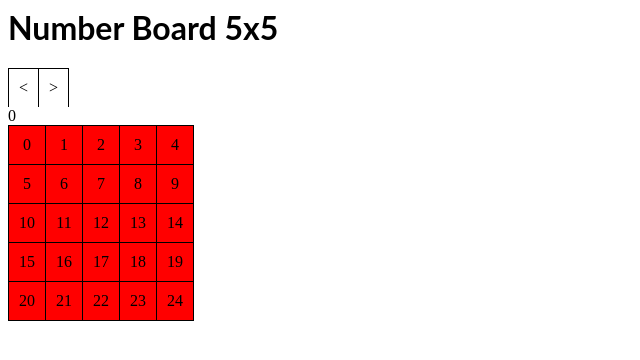
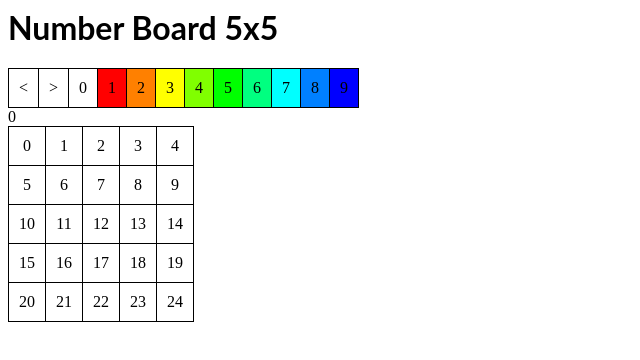
Before and after one commit to alfu32/stackblitz-react-numberboard, a React (Create React App) app: page / in a window 1280 px wide. Shown: the top 360 px of the page, without its empty margins (0-640 px from the left). Built offline with nearby package versions, Linux system fonts and the light colour scheme.

Commit message:
4 files modified

```diff
--- a/src/App.js
+++ b/src/App.js
@@ -4,31 +4,45 @@ import Board from './Board';
 
 export default function App() {
   const [size, setSize] = useState(5);
+  const [color, setColor] = useState(5);
   // const [alphabet, setAlphabet] = useState('0123456789');
   return (
     <div>
       <h1>
         Number Board {size}x{size}{' '}
       </h1>
+      <div className="table">
         <div className="row">
           <div
             className="cell"
             onClick={(e) => setSize(size > 3 ? size - 1 : size)}
-        >
-          {'<'}
-        </div>
+          >{'<'}</div>
           <div
             className="cell"
             onClick={(e) => setSize(size < 52 ? size + 1 : size)}
-        >
-          {'>'}
-        </div>
+          >{'>'}</div>
+          {
+            new Array(10).fill(0).map(
+              (c,i) => {
+                const className = 'cell'+(
+                  i == color ? ' selected':''
+                )
+                return (
+                  <div
+                    className={className}
+                    hue={i}
+                    onClick={(e) => setColor(i)}
+                  >{i}</div>)
+              }
+            )
+          }
           {/*<select className="cell" onChange={(e) => setAlphabet(e.target.value)}>
             <option value="01234567890">decimal</option>
             <option value="0123456789abcdef">hexa</option>
           </select>*/}
         </div>
-      <Board size={size} />
+      </div>
+      <Board size={size} color={color} />
     </div>
   );
 }
--- a/src/Board.css
+++ b/src/Board.css
@@ -11,6 +11,13 @@
   border-top: 1px solid black;
   text-align: center;
 }
+
+.cell {
+  cursor: pointer;
+}
+.cell.selected{
+  border-bottom:3px solid black;
+}
 .cell:last-child {
   border-right: 1px solid black;
 }
--- a/src/Board.js
+++ b/src/Board.js
@@ -2,7 +2,7 @@ import React, { useState } from 'react';
 import './Board.css';
 import Cell from './Cell';
 
-export default function Board({ alphabet, size, children }) {
+export default function Board({ color, alphabet, size, children }) {
   const [vals,setValues] = useState([])
   const array = new Array(size).fill(0);
   const values = [...vals];
@@ -25,7 +25,8 @@ export default function Board({ alphabet, size, children }) {
                   click={
                     e => {
                       console.log(values);
-                      values[index]=0 +((value + 1)%12);
+                      values[index]=value?0:color;
+                      // values[index]=0 +((value + 1)%12);
                       setValues(values);
                     }
                   }
--- a/src/Cell.css
+++ b/src/Cell.css
@@ -1,43 +1,43 @@
 [hue='0'] {
+  background: hsl(0, 0%, 100%);
+}
+[hue='1'] {
   background: hsl(0, 100%, 50%);
 }
-[hue='1'] {
+[hue='2'] {
   background: hsl(30, 100%, 50%);
 }
-[hue='2'] {
+[hue='3'] {
   background: hsl(60, 100%, 50%);
 }
-[hue='3'] {
+[hue='4'] {
   background: hsl(90, 100%, 50%);
 }
-[hue='4'] {
+[hue='5'] {
   background: hsl(120, 100%, 50%);
 }
-[hue='5'] {
+[hue='6'] {
   background: hsl(150, 100%, 50%);
 }
-[hue='6'] {
+[hue='7'] {
   background: hsl(180, 100%, 50%);
 }
-[hue='7'] {
+[hue='8'] {
   background: hsl(210, 100%, 50%);
 }
-[hue='8'] {
+[hue='9'] {
   background: hsl(240, 100%, 50%);
 }
-[hue='9'] {
+[hue='10'] {
   background: hsl(270, 100%, 50%);
 }
-[hue='10'] {
+[hue='11'] {
   background: hsl(300, 100%, 50%);
 }
-[hue='11'] {
+[hue='12'] {
   background: hsl(330, 100%, 50%);
 }
 
-.cell {
-  cursor: pointer;
-}
 /*.cell:hover {
   background-color: aliceblue;
 }
```
Lines whose indentation alone changed are shown as unchanged.
